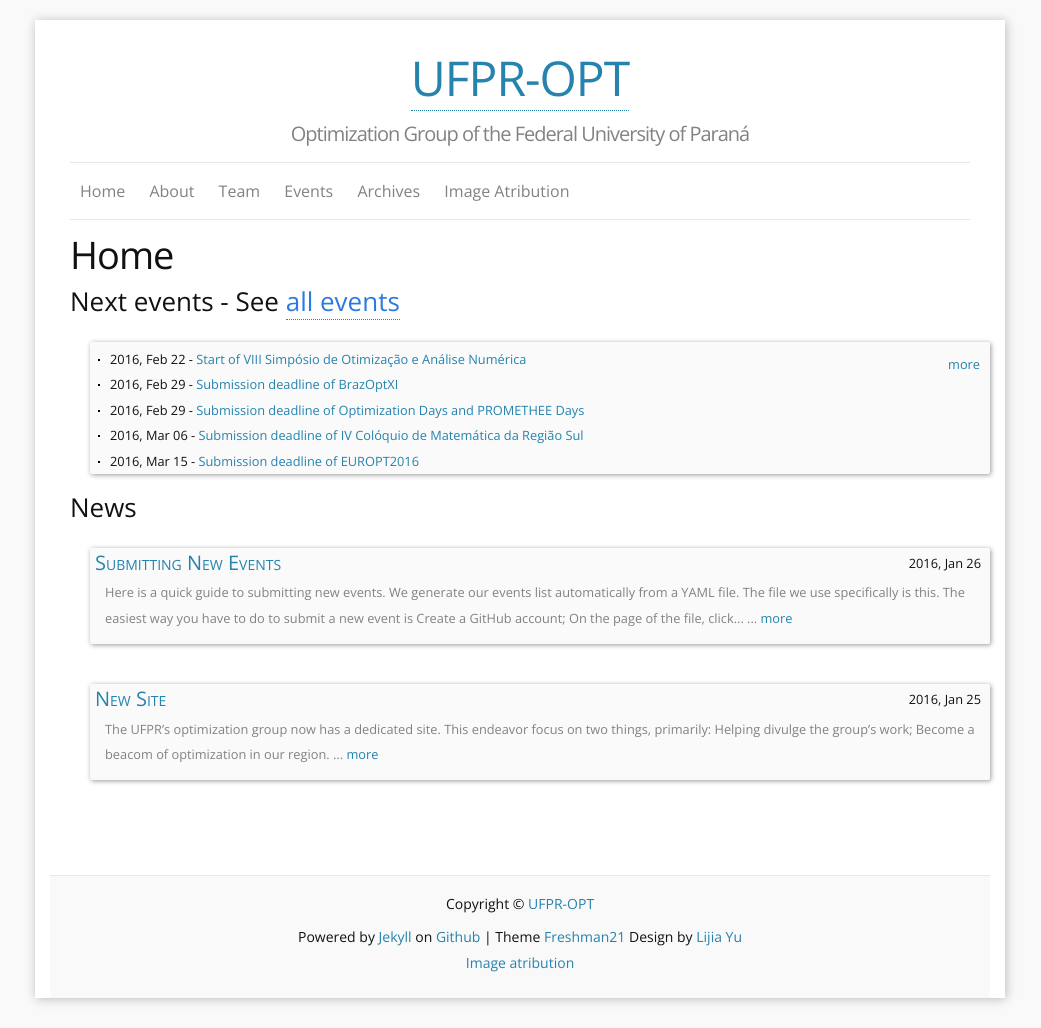
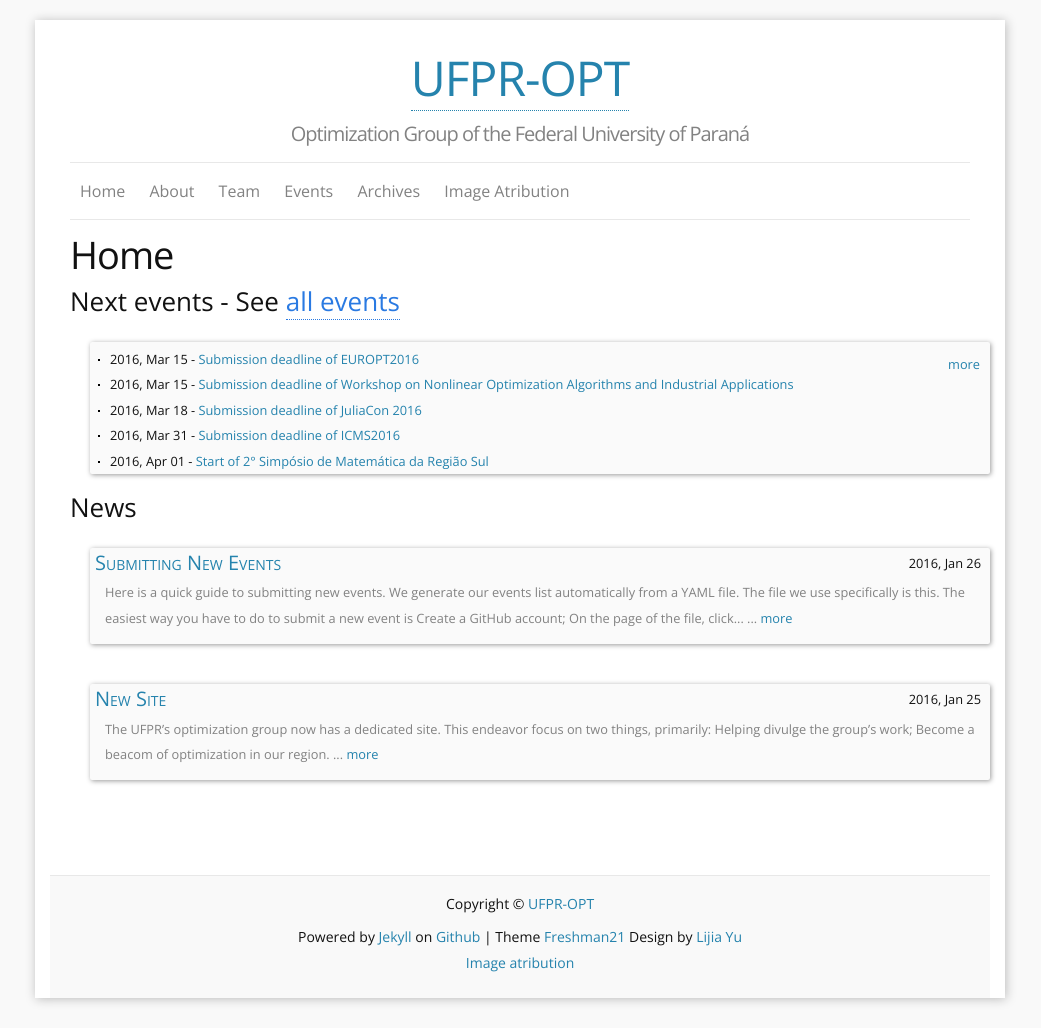
Before and after one commit to ufpr-pde/ufpr-opt.github.io, a Jekyll site: the page built from a_home.md, in a window 1280 px wide. Shown: the whole page, without its empty margins (120-1161 px from the left). Built offline with Jekyll 4.4.1, drawn with Linux system fonts in a browser that asks for light colours; nearby versions of some CDN libraries.

Commit message:
Update event

```diff
--- a/_data/calendar.yml
+++ b/_data/calendar.yml
@@ -1,17 +1,5 @@
 # Generated automatically. Don't edit manually
-# Last modified: 2016-02-14
-- date: 2016-02-22
-  name: Start of VIII Simpósio de Otimização e Análise Numérica
-  key: viiisimposio
-- date: 2016-02-29
-  name: Submission deadline of BrazOptXI
-  key: brazoptxi
-- date: 2016-02-29
-  name: Submission deadline of Optimization Days and PROMETHEE Days
-  key: optdays
-- date: 2016-03-06
-  name: Submission deadline of IV Colóquio de Matemática da Região Sul
-  key: ivcoloquio
+# Last modified: 2016-03-08
 - date: 2016-03-15
   name: Submission deadline of EUROPT2016
   key: europt2016
@@ -21,6 +9,9 @@
 - date: 2016-03-18
   name: Submission deadline of JuliaCon 2016
   key: juliacon2016
+- date: 2016-03-31
+  name: Submission deadline of ICMS2016
+  key: icms2016
 - date: 2016-04-01
   name: Start of 2° Simpósio de Matemática da Região Sul
   key: 2simposio
@@ -48,6 +39,9 @@
 - date: 2016-07-01
   name: Start of EUROPT2016
   key: europt2016
+- date: 2016-07-11
+  name: Start of ICMS2016
+  key: icms2016
 - date: 2016-08-06
   name: Start of ICCOPT2016
   key: iccopt2016
--- a/_data/events.yml
+++ b/_data/events.yml
@@ -1,12 +1,3 @@
-- name: VIII Simpósio de Otimização e Análise Numérica
-  key: viiisimposio
-  venue: Centro politécnico - UFPR
-  date: 2016-02-22
-  dateend: 2016-02-24
-  datesub: 2016-01-01
-  keywords: "Numerical Analysis, Optimization"
-  url: "http://www.mat.ufpr.br/verao/2016/m4_otimiza.html"
-
 - name: XI Brazilian Workshop on Continuous Optimization
   acro: BrazOptXI
   key: brazoptxi
@@ -85,3 +76,12 @@
   dateend: 2016-05-04
   datesub: 2016-02-29
   url: "https://symposia.gerad.ca/jopt2016/en/home"
+
+- name: The 5th International Congress on Mathematical Software
+  acro: ICMS2016
+  key: icms2016
+  venue: Berlin
+  date: 2016-07-11
+  dateend: 2016-07-14
+  datesub: 2016-03-31
+  url: "http://icms2016.zib.de/"
```
